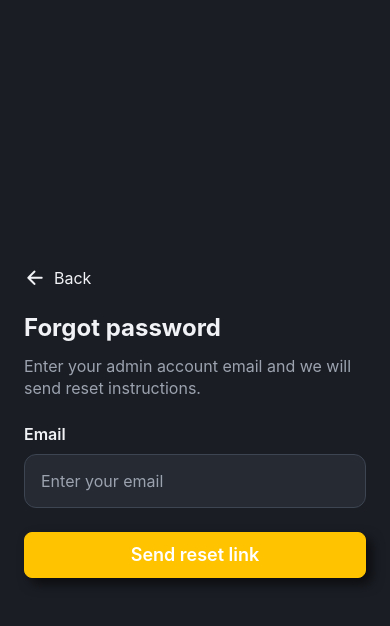
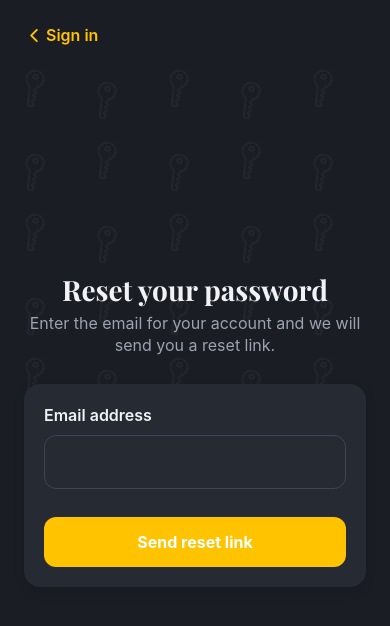
Before and after one commit to ShubhamRRana/WaterTankerAppv1, a React Native app: screen /ForgotPassword in a window 390 px wide. Shown: the top 626 px of the page. Built offline with nearby package versions, Linux system fonts and the light colour scheme; no server answers.

Commit message:
UI change for admin login and reset screen

```diff
--- a/src/constants/config.ts
+++ b/src/constants/config.ts
@@ -183,9 +183,12 @@ export const SUCCESS_MESSAGES = {
     registerConfirmEmail:
       'Your account was created. Check your email to confirm your address, then sign in here.',
     logoutSuccess: 'Logged out successfully!',
-    forgotPasswordTitle: 'Forgot password',
+    resetPasswordRequestTitle: 'Reset your password',
+    resetPasswordRequestSubtitle:
+      'Enter the email for your account and we will send you a reset link.',
+    forgotPasswordTitle: 'Reset your password',
     forgotPasswordSentMessage:
-      'If an account exists for this email, we sent password reset instructions. Check your inbox and spam folder.',
+      'If an account exists for this email, we sent a password reset link. Open it in your browser, choose a new password on TankerHub, then return to this app and sign in with your new password.',
     resetPasswordTitle: 'Set new password',
     resetPasswordSuccess: 'Your password has been updated. Please sign in with your new password.',
     changePasswordTitle: 'Change password',
--- a/src/screens/auth/ForgotPasswordScreen.tsx
+++ b/src/screens/auth/ForgotPasswordScreen.tsx
@@ -14,13 +14,17 @@ import { StackNavigationProp } from '@react-navigation/stack';
 import { RouteProp } from '@react-navigation/native';
 import { Ionicons } from '@expo/vector-icons';
 import { AuthStackParamList } from '../../types';
-import { Typography, Button } from '../../components/common';
+import { Typography } from '../../components/common';
 import { useTheme } from '../../theme/ThemeProvider';
 import { AppPalette } from '../../theme/palettes';
 import { useAuthStore } from '../../store/authStore';
 import { ValidationUtils, SanitizationUtils } from '../../utils';
 import { SUCCESS_MESSAGES } from '../../constants/config';
 import { getErrorMessage } from '../../utils/errors';
+import {
+  createAuthFormCardStyles,
+  generateGridWatermarkPositions,
+} from './authScreenShared';
 
 type ForgotPasswordNavigationProp = StackNavigationProp<AuthStackParamList, 'ForgotPassword'>;
 type ForgotPasswordRouteProp = RouteProp<AuthStackParamList, 'ForgotPassword'>;
@@ -30,13 +34,21 @@ interface Props {
   route: ForgotPasswordRouteProp;
 }
 
+const KEY_WATERMARK_COUNT = 28;
+
 const ForgotPasswordScreen: React.FC<Props> = ({ navigation, route }) => {
   const { colors } = useTheme();
   const styles = useMemo(() => createStyles(colors), [colors]);
+  const cardStyles = useMemo(() => createAuthFormCardStyles(colors), [colors]);
   const { requestPasswordReset, isLoading } = useAuthStore();
   const [email, setEmail] = useState(route.params?.initialEmail?.trim() ?? '');
   const [emailError, setEmailError] = useState<string | undefined>();
   const [sent, setSent] = useState(false);
+
+  const keyWatermarkPositions = useMemo(
+    () => generateGridWatermarkPositions(KEY_WATERMARK_COUNT),
+    []
+  );
 
   const handleEmailChange = (text: string) => {
     const sanitized = SanitizationUtils.sanitizeEmail(text);
@@ -68,18 +80,52 @@ const ForgotPasswordScreen: React.FC<Props> = ({ navigation, route }) => {
     navigation.navigate('Login', { preferredRole: 'admin', initialEmail: email });
   };
 
+  const renderKeyWatermarks = () =>
+    keyWatermarkPositions.map((position, index) => (
+      <View
+        key={index}
+        style={[
+          cardStyles.watermarkContainer,
+          { top: position.top, left: position.left, transform: [{ rotate: '-35deg' }] },
+        ]}
+      >
+        <Ionicons name="key-outline" size={36} color={colors.textSecondary} />
+      </View>
+    ));
+
   if (sent) {
     return (
       <SafeAreaView style={styles.safeArea}>
-        <ScrollView contentContainerStyle={styles.scroll}>
-          <Typography variant="h1" style={styles.title}>
-            {SUCCESS_MESSAGES.auth.forgotPasswordTitle}
+        <View style={styles.container}>
+          {renderKeyWatermarks()}
+          <ScrollView contentContainerStyle={styles.scroll} keyboardShouldPersistTaps="handled">
+            <TouchableOpacity onPress={goToLogin} style={cardStyles.backRow} accessibilityRole="button">
+              <Ionicons name="chevron-back" size={20} color={colors.accent} />
+              <Typography variant="body" style={cardStyles.backText}>
+                Sign in
               </Typography>
-          <Typography variant="body" style={styles.message}>
+            </TouchableOpacity>
+
+            <View style={styles.centeredContent}>
+              <Typography variant="h1" style={cardStyles.screenTitle}>
+                Check your email
+              </Typography>
+              <Typography variant="body" style={styles.sentMessage}>
                 {SUCCESS_MESSAGES.auth.forgotPasswordSentMessage}
               </Typography>
-          <Button title="Back to Sign In" onPress={goToLogin} style={styles.buttonSpacing} />
+
+              <TouchableOpacity
+                style={cardStyles.primaryButton}
+                onPress={goToLogin}
+                accessibilityRole="button"
+              >
+                <Typography variant="body" style={cardStyles.primaryButtonText}>
+                  Back to sign in
+                </Typography>
+              </TouchableOpacity>
+            </View>
           </ScrollView>
+        </View>
       </SafeAreaView>
     );
   }
@@ -90,42 +136,56 @@ const ForgotPasswordScreen: React.FC<Props> = ({ navigation, route }) => {
         style={styles.container}
         behavior={Platform.OS === 'ios' ? 'padding' : 'height'}
       >
+        {renderKeyWatermarks()}
         <ScrollView contentContainerStyle={styles.scroll} keyboardShouldPersistTaps="handled">
-          <TouchableOpacity onPress={goToLogin} style={styles.backRow} accessibilityRole="button">
-            <Ionicons name="arrow-back" size={22} color={colors.text} />
-            <Typography variant="body" style={styles.backText}>Back</Typography>
+          <TouchableOpacity onPress={goToLogin} style={cardStyles.backRow} accessibilityRole="button">
+            <Ionicons name="chevron-back" size={20} color={colors.accent} />
+            <Typography variant="body" style={cardStyles.backText}>
+              Sign in
+            </Typography>
           </TouchableOpacity>
 
-          <Typography variant="h1" style={styles.title}>
-            {SUCCESS_MESSAGES.auth.forgotPasswordTitle}
+          <View style={styles.centeredContent}>
+            <Typography variant="h1" style={cardStyles.screenTitle}>
+              {SUCCESS_MESSAGES.auth.resetPasswordRequestTitle}
             </Typography>
-          <Typography variant="body" style={styles.subtitle}>
-            Enter your admin account email and we will send reset instructions.
+            <Typography variant="body" style={cardStyles.screenSubtitle}>
+              {SUCCESS_MESSAGES.auth.resetPasswordRequestSubtitle}
             </Typography>
 
+            <View style={cardStyles.formCard}>
               <View style={styles.inputContainer}>
-            <Typography variant="body" style={styles.label}>Email</Typography>
+                <Typography variant="body" style={styles.label}>
+                  Email address
+                </Typography>
                 <TextInput
                   style={[styles.input, emailError && styles.inputError]}
                   value={email}
                   onChangeText={handleEmailChange}
-              placeholder="Enter your email"
                   placeholderTextColor={colors.textSecondary}
                   keyboardType="email-address"
                   autoCapitalize="none"
                   autoCorrect={false}
                 />
                 {emailError ? (
-              <Typography variant="caption" style={styles.errorText}>{emailError}</Typography>
+                  <Typography variant="caption" style={styles.errorText}>
+                    {emailError}
+                  </Typography>
                 ) : null}
               </View>
 
-          <Button
-            title={isLoading ? 'Sending...' : 'Send reset link'}
+              <TouchableOpacity
+                style={[cardStyles.primaryButton, isLoading && cardStyles.primaryButtonDisabled]}
                 onPress={handleSubmit}
-            loading={isLoading}
                 disabled={isLoading}
-          />
+                accessibilityRole="button"
+              >
+                <Typography variant="body" style={cardStyles.primaryButtonText}>
+                  {isLoading ? 'Sending...' : 'Send reset link'}
+                </Typography>
+              </TouchableOpacity>
+            </View>
+          </View>
         </ScrollView>
       </KeyboardAvoidingView>
     </SafeAreaView>
@@ -135,14 +195,17 @@ const ForgotPasswordScreen: React.FC<Props> = ({ navigation, route }) => {
 function createStyles(colors: AppPalette) {
   return StyleSheet.create({
     safeArea: { flex: 1, backgroundColor: colors.background },
-    container: { flex: 1 },
-    scroll: { flexGrow: 1, padding: 24, justifyContent: 'center' },
-    backRow: { flexDirection: 'row', alignItems: 'center', marginBottom: 24 },
-    backText: { marginLeft: 8, color: colors.text },
-    title: { marginBottom: 12, color: colors.text },
-    subtitle: { marginBottom: 24, color: colors.textSecondary },
-    message: { marginBottom: 32, color: colors.textSecondary, lineHeight: 22 },
-    inputContainer: { marginBottom: 24 },
+    container: { flex: 1, position: 'relative' },
+    scroll: {
+      flexGrow: 1,
+      padding: 24,
+      zIndex: 1,
+    },
+    centeredContent: {
+      flexGrow: 1,
+      justifyContent: 'center',
+    },
+    inputContainer: { marginBottom: 20 },
     label: { marginBottom: 8, fontWeight: '600', color: colors.text },
     input: {
       backgroundColor: colors.surface,
@@ -155,7 +218,12 @@ function createStyles(colors: AppPalette) {
     },
     inputError: { borderColor: colors.error },
     errorText: { color: colors.error, marginTop: 6 },
-    buttonSpacing: { marginTop: 16 },
+    sentMessage: {
+      marginBottom: 32,
+      color: colors.textSecondary,
+      lineHeight: 22,
+      textAlign: 'center',
+    },
   });
 }
 
--- a/src/screens/auth/LoginScreen.tsx
+++ b/src/screens/auth/LoginScreen.tsx
@@ -24,6 +24,7 @@ import { AuthService } from '../../services/auth.service';
 import { Typography, DriverIcon, AdminIcon } from '../../components/common';
 import { AppPalette } from '../../theme/palettes';
 import { useTheme } from '../../theme/ThemeProvider';
+import { ROLE_LOGIN_COPY, createAuthFormCardStyles } from './authScreenShared';
 
 type LoginScreenNavigationProp = StackNavigationProp<AuthStackParamList, 'Login'>;
 type LoginScreenRouteProp = RouteProp<AuthStackParamList, 'Login'>;
@@ -43,6 +44,7 @@ const LoginScreen: React.FC<Props> = ({ navigation, route }) => {
   const { login, loginWithCredentialsAndRole, isLoading } = useAuthStore();
   const { colors } = useTheme();
   const styles = useMemo(() => createStyles(colors), [colors]);
+  const cardStyles = useMemo(() => createAuthFormCardStyles(colors), [colors]);
 
   useEffect(() => {
     const raw = route.params?.initialEmail?.trim();
@@ -177,6 +179,11 @@ const LoginScreen: React.FC<Props> = ({ navigation, route }) => {
   };
 
   const preferredRole = route?.params?.preferredRole;
+  const isRoleLogin = preferredRole === 'admin' || preferredRole === 'driver';
+  const roleCopy =
+    preferredRole === 'admin' || preferredRole === 'driver'
+      ? ROLE_LOGIN_COPY[preferredRole]
+      : null;
 
   // Generate non-overlapping positions for watermarks
   const watermarkPositions = useMemo(() => {
@@ -272,14 +279,34 @@ const LoginScreen: React.FC<Props> = ({ navigation, route }) => {
           </View>
         ))}
         <ScrollView contentContainerStyle={styles.scrollContainer}>
-        <View style={styles.header}>
-          <Typography variant="h1" style={styles.title}>Sign in to your account</Typography>
-          {/* <Typography variant="body" style={styles.subtitle}>Sign in to your account</Typography> */}
+          {isRoleLogin && (
+            <TouchableOpacity
+              onPress={() => navigation.navigate('RoleEntry')}
+              style={cardStyles.backRow}
+              accessibilityRole="button"
+            >
+              <Ionicons name="chevron-back" size={20} color={colors.accent} />
+              <Typography variant="body" style={cardStyles.backText}>
+                Account type
+              </Typography>
+            </TouchableOpacity>
+          )}
+
+          <View style={styles.centeredContent}>
+          <View style={[styles.header, isRoleLogin && styles.headerRole]}>
+            <Typography variant="h1" style={[styles.title, isRoleLogin && cardStyles.screenTitle]}>
+              {roleCopy?.title ?? 'Sign in to your account'}
+            </Typography>
+            {roleCopy ? (
+              <Typography variant="body" style={cardStyles.screenSubtitle}>
+                {roleCopy.subtitle}
+              </Typography>
+            ) : null}
           </View>
 
-        <View style={styles.form}>
+          <View style={isRoleLogin ? cardStyles.formCard : styles.form}>
             <View style={styles.inputContainer}>
-            <Typography variant="body" style={styles.label}>Email Address</Typography>
+              <Typography variant="body" style={styles.label}>Email address</Typography>
               <TextInput
                 style={[styles.input, errors.email && styles.inputError]}
                 value={email}
@@ -288,7 +315,11 @@ const LoginScreen: React.FC<Props> = ({ navigation, route }) => {
                 autoCapitalize="none"
                 placeholderTextColor={colors.textSecondary}
               />
-            {errors.email && <Typography variant="caption" style={styles.errorText}>{errors.email}</Typography>}
+              {errors.email && (
+                <Typography variant="caption" style={styles.errorText}>
+                  {errors.email}
+                </Typography>
+              )}
             </View>
 
             <View style={styles.inputContainer}>
@@ -312,10 +343,14 @@ const LoginScreen: React.FC<Props> = ({ navigation, route }) => {
                   />
                 </TouchableOpacity>
               </View>
-            {errors.password && <Typography variant="caption" style={styles.errorText}>{errors.password}</Typography>}
+              {errors.password && (
+                <Typography variant="caption" style={styles.errorText}>
+                  {errors.password}
+                </Typography>
+              )}
             </View>
 
-          {route?.params?.preferredRole === 'admin' && (
+            {preferredRole === 'admin' && (
               <TouchableOpacity
                 style={styles.forgotPasswordRow}
                 onPress={() =>
@@ -323,39 +358,52 @@ const LoginScreen: React.FC<Props> = ({ navigation, route }) => {
                 }
                 accessibilityRole="link"
               >
-              <Typography variant="body" style={styles.linkText}>Forgot password?</Typography>
+                <Typography variant="body" style={styles.linkText}>
+                  Forgot password?
+                </Typography>
               </TouchableOpacity>
             )}
 
             <TouchableOpacity
-            style={[styles.button, isLoading && styles.buttonDisabled, isButtonPressed && styles.buttonPressed]}
+              style={[
+                isRoleLogin ? cardStyles.primaryButton : styles.button,
+                isLoading && (isRoleLogin ? cardStyles.primaryButtonDisabled : styles.buttonDisabled),
+                !isRoleLogin && isButtonPressed && styles.buttonPressed,
+              ]}
               onPress={handleLogin}
               disabled={isLoading}
-            onPressIn={() => setIsButtonPressed(true)}
-            onPressOut={() => setIsButtonPressed(false)}
+              onPressIn={() => !isRoleLogin && setIsButtonPressed(true)}
+              onPressOut={() => !isRoleLogin && setIsButtonPressed(false)}
             >
-            <Typography variant="body" style={styles.buttonText}>
-              {isLoading ? 'Signing In...' : 'Sign In'}
+              <Typography
+                variant="body"
+                style={isRoleLogin ? cardStyles.primaryButtonText : styles.buttonText}
+              >
+                {isLoading
+                  ? 'Signing in...'
+                  : roleCopy?.button ?? 'Sign in'}
               </Typography>
             </TouchableOpacity>
           </View>
 
-        {route?.params?.preferredRole !== 'driver' && (
+          {preferredRole !== 'driver' && (
             <View style={styles.footer}>
-            <Typography variant="body" style={styles.footerText}>Don't have an account? </Typography>
+              <Typography variant="body" style={styles.footerText}>
+                {"Don't have an account? "}
+              </Typography>
               <TouchableOpacity
                 onPress={() => {
-                const preferredRole = route?.params?.preferredRole;
-                navigation.navigate(
-                  'Register',
-                  preferredRole ? { preferredRole } : undefined
-                );
+                  const role = route?.params?.preferredRole;
+                  navigation.navigate('Register', role ? { preferredRole: role } : undefined);
                 }}
               >
-              <Typography variant="body" style={styles.linkText}>Sign Up</Typography>
+                <Typography variant="body" style={[styles.linkText, isRoleLogin && styles.footerLink]}>
+                  {isRoleLogin ? 'Create an account' : 'Sign Up'}
+                </Typography>
               </TouchableOpacity>
             </View>
           )}
+          </View>
         </ScrollView>
 
       {route?.params?.preferredRole === 'driver' && (
@@ -383,14 +431,20 @@ function createStyles(colors: AppPalette) {
   },
   scrollContainer: {
     flexGrow: 1,
-    justifyContent: 'center',
     padding: 24,
     paddingBottom: 130,
     zIndex: 1,
   },
+  centeredContent: {
+    flexGrow: 1,
+    justifyContent: 'center',
+  },
   header: {
     alignItems: 'center',
     marginBottom: 40,
+  },
+  headerRole: {
+    marginBottom: 8,
   },
   title: {
     fontSize: 28,
@@ -497,6 +551,9 @@ function createStyles(colors: AppPalette) {
     color: colors.accent,
     fontWeight: '600',
   },
+  footerLink: {
+    textDecorationLine: 'underline',
+  },
   forgotPasswordRow: {
     alignSelf: 'flex-end',
     marginBottom: 8,
--- /dev/null
+++ b/src/screens/auth/authScreenShared.ts
@@ -0,0 +1,103 @@
+import { Dimensions, StyleSheet } from 'react-native';
+import { AppPalette } from '../../theme/palettes';
+import { UserRole } from '../../types';
+
+export const ROLE_LOGIN_COPY: Record<
+  Extract<UserRole, 'admin' | 'driver'>,
+  { title: string; subtitle: string; button: string }
+> = {
+  admin: {
+    title: 'Admin Sign In',
+    subtitle: 'Manage platform operations',
+    button: 'Sign in to admin account',
+  },
+  driver: {
+    title: 'Driver Sign In',
+    subtitle: 'Accept jobs and deliver water tankers',
+    button: 'Sign in to driver account',
+  },
+};
+
+export function generateGridWatermarkPositions(
+  count: number,
+  minSpacing = 72
+): Array<{ top: number; left: number }> {
+  const { width, height } = Dimensions.get('window');
+  const cols = Math.max(3, Math.floor(width / minSpacing));
+  const positions: Array<{ top: number; left: number }> = [];
+
+  for (let i = 0; i < count; i++) {
+    const col = i % cols;
+    const row = Math.floor(i / cols);
+    positions.push({
+      left: col * minSpacing + 16,
+      top: row * minSpacing + (height * 0.08) + ((i % 2) * 12),
+    });
+  }
+
+  return positions;
+}
+
+export function createAuthFormCardStyles(colors: AppPalette) {
+  return StyleSheet.create({
+    backRow: {
+      flexDirection: 'row',
+      alignItems: 'center',
+      alignSelf: 'flex-start',
+      marginBottom: 20,
+    },
+    backText: {
+      marginLeft: 2,
+      color: colors.accent,
+      fontWeight: '600',
+    },
+    screenTitle: {
+      fontSize: 28,
+      fontFamily: 'PlayfairDisplay-Regular',
+      color: colors.text,
+      marginBottom: 8,
+      textAlign: 'center',
+    },
+    screenSubtitle: {
+      fontSize: 16,
+      color: colors.textSecondary,
+      textAlign: 'center',
+      marginBottom: 28,
+      lineHeight: 22,
+    },
+    formCard: {
+      backgroundColor: colors.surface,
+      borderRadius: 16,
+      padding: 20,
+      marginBottom: 24,
+      shadowColor: colors.shadow,
+      shadowOffset: { width: 0, height: 4 },
+      shadowOpacity: 0.1,
+      shadowRadius: 12,
+      elevation: 4,
+    },
+    primaryButton: {
+      backgroundColor: colors.accent,
+      borderRadius: 12,
+      paddingVertical: 14,
+      alignItems: 'center',
+      marginTop: 8,
+    },
+    primaryButtonDisabled: {
+      backgroundColor: colors.disabled,
+    },
+    primaryButtonText: {
+      color: colors.textLight,
+      fontSize: 16,
+      fontWeight: '700',
+    },
+    watermarkContainer: {
+      position: 'absolute',
+      justifyContent: 'center',
+      alignItems: 'center',
+      opacity: 0.06,
+      zIndex: 0,
+      pointerEvents: 'none',
+    },
+  });
+}
--- a/src/utils/authDeepLink.ts
+++ b/src/utils/authDeepLink.ts
@@ -3,7 +3,9 @@ export interface RecoveryTokens {
   refresh_token: string;
 }
 
-const DEFAULT_PASSWORD_RESET_REDIRECT_URL = 'wta://reset-password';
+/** Production web reset page (matches customer app). Override with wta://reset-password for in-app dev. */
+const DEFAULT_PASSWORD_RESET_REDIRECT_URL =
+  'https://tankerhub.in/auth/reset-password';
 
 export function getPasswordResetRedirectUrl(): string {
   return (
```
Also changed, not shown: eas.json (+6 -3 lines), 4 other files (tests, documents, lock files or other folders). Lines whose indentation alone changed are shown as unchanged.
